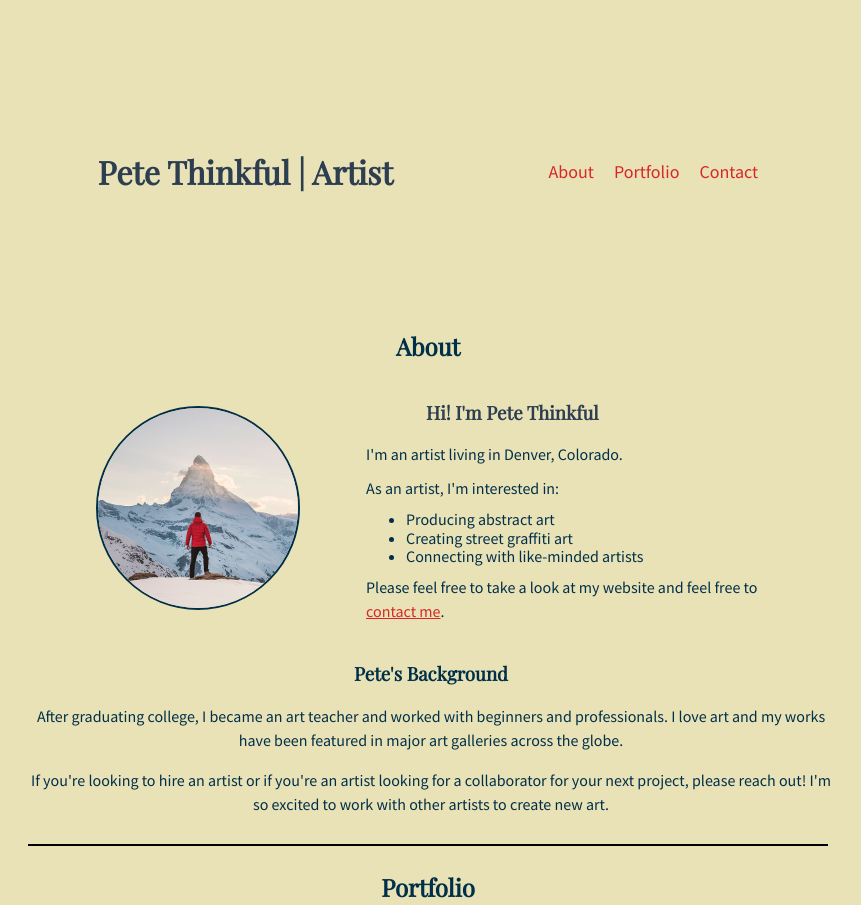
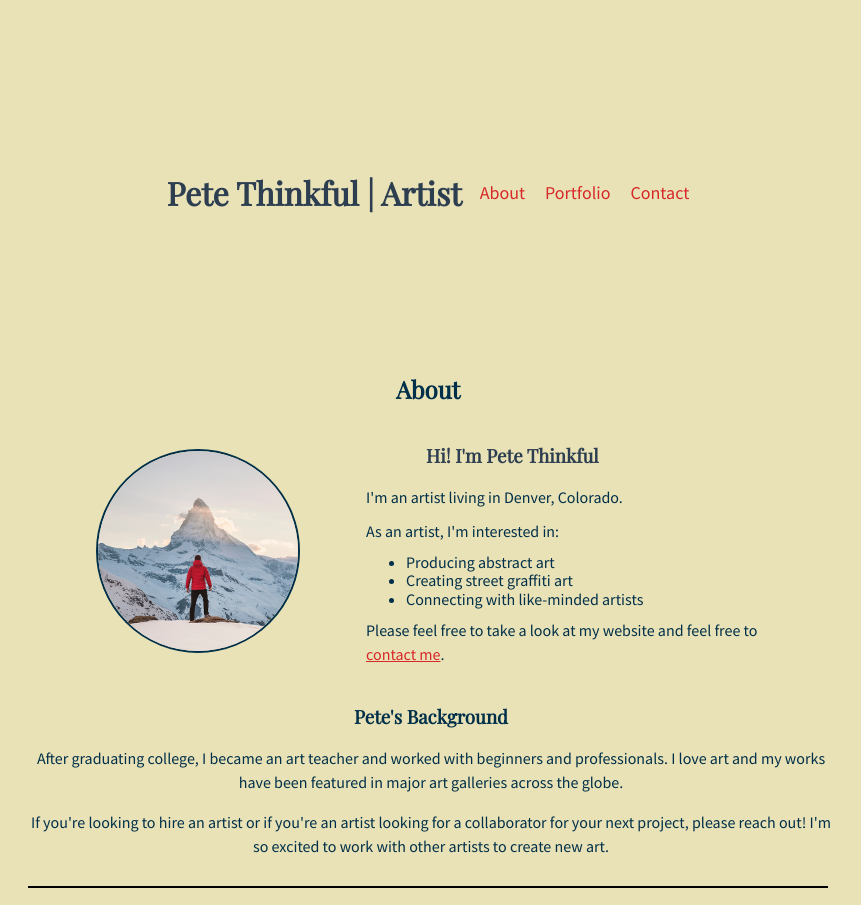
Before and after one commit to ArtfullyAdonica/Pete-Updates, a plain HTML site: page index.html in a window 1280 px wide. Shown: the top 905 px of the page, without its empty margins (212-1073 px from the left). Drawn offline with nearby package versions, Linux system fonts and the light colour scheme.

Commit message:
Update style.css

```diff
--- a/style.css
+++ b/style.css
@@ -18,16 +18,20 @@ h1, h2, h3 {
 /* Header */
 header {
   display: flex;
-  justify-content: space-evenly;
+  justify-content: center;
   align-items: center;
   padding: 121px;
   background-color: #eae2b7; /* Container background color matching body */
+  /*adjusts gap between Pete Thinkful and Navigation*/
+  gap: 18px;
+  row-gap: 18px;
+  column-gap: 18px;
 }
 
 h1 {
-  margin: 0;
   font-size: 2em;
   color: #2c3e50; /* Dark blue color */
+
 }
 
 /* Navigation */
```
